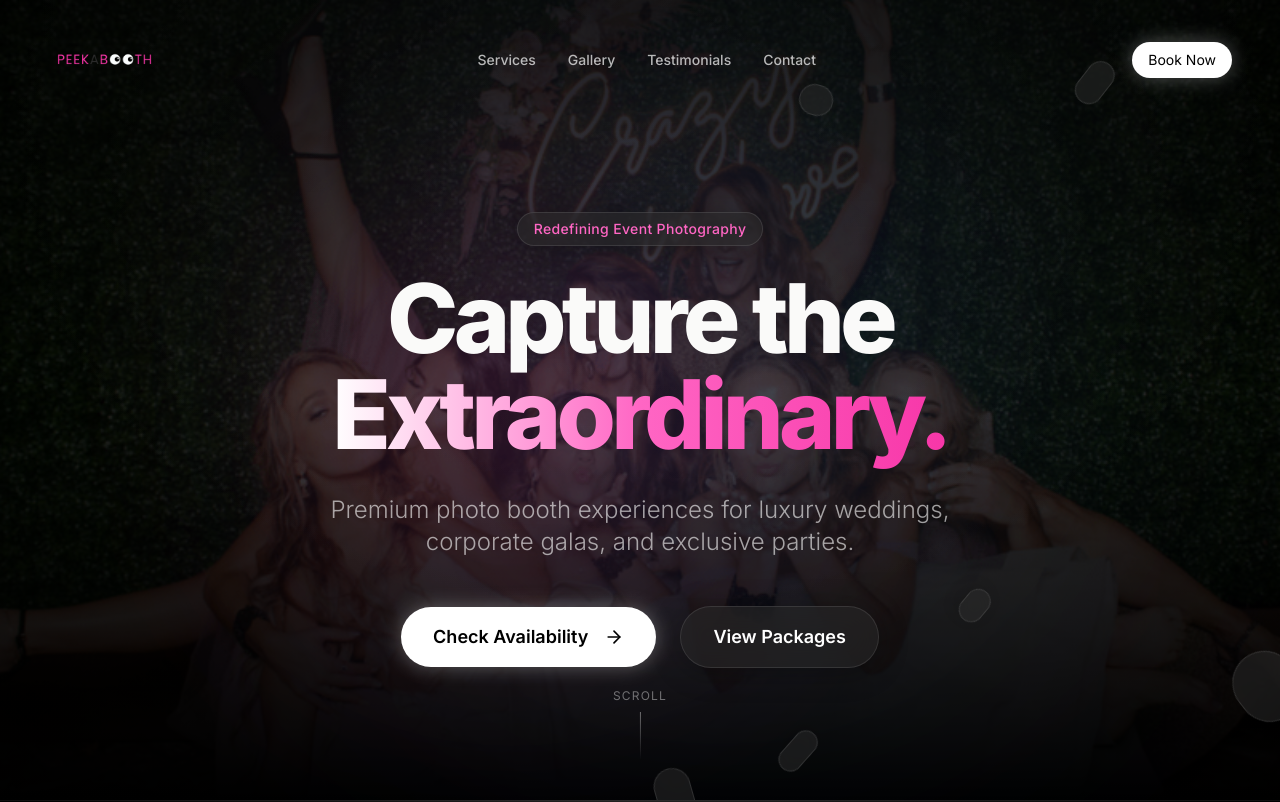
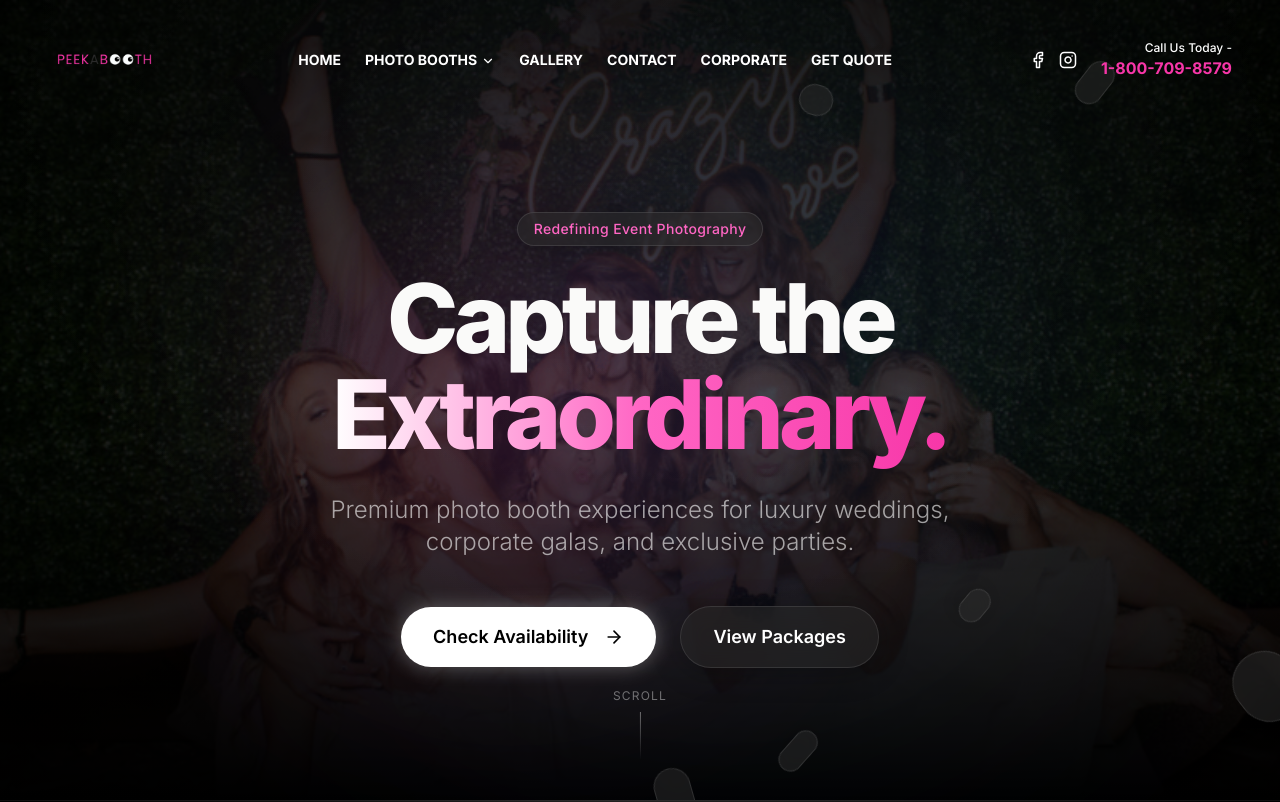
Before and after one commit to Sharmeen-Rauf/peekaboothusa, a Next.js app: page / in a window 1280 px wide. Shown: the top 802 px of the page. Built offline with nearby package versions, Linux system fonts and the light colour scheme.

Commit message:
feat: implement responsive Navbar component with scroll-aware styling and mobile menu transition

```diff
--- a/components/layout/Navbar.tsx
+++ b/components/layout/Navbar.tsx
@@ -3,14 +3,16 @@
 import { useState, useEffect } from "react";
 import { motion, useScroll, useMotionValueEvent } from "framer-motion";
 import { Button } from "@/components/ui/Button";
-import { Menu, X } from "lucide-react";
+import { Menu, X, Facebook, Instagram, ChevronDown } from "lucide-react";
 import Link from "next/link";
 
 const navLinks = [
-  { name: "Services", href: "#services" },
-  { name: "Gallery", href: "#gallery" },
-  { name: "Testimonials", href: "#testimonials" },
-  { name: "Contact", href: "#contact" },
+  { name: "HOME", href: "/" },
+  { name: "PHOTO BOOTHS", href: "#services", hasDropdown: true },
+  { name: "GALLERY", href: "#gallery" },
+  { name: "CONTACT", href: "#contact" },
+  { name: "CORPORATE", href: "#corporate" },
+  { name: "GET QUOTE", href: "#contact" },
 ];
 
 export default function Navbar() {
@@ -47,24 +49,36 @@ export default function Navbar() {
           </Link>
 
           {/* Desktop Nav */}
-          <nav className="hidden md:flex items-center gap-8">
+          <nav className="hidden lg:flex items-center gap-6">
             {navLinks.map((link) => (
               <Link
                 key={link.name}
                 href={link.href}
-                className="text-sm font-medium text-white/70 hover:text-white transition-colors relative group"
+                className="text-xs xl:text-sm font-bold text-white hover:text-brand-neon transition-colors relative group flex items-center gap-1"
               >
                 {link.name}
+                {link.hasDropdown && <ChevronDown size={14} className="mt-0.5" />}
                 <span className="absolute -bottom-1 left-0 w-0 h-0.5 bg-brand-neon transition-all duration-300 group-hover:w-full rounded-full"></span>
               </Link>
             ))}
           </nav>
 
-          {/* Desktop CTA */}
-          <div className="hidden md:block">
-            <Button size="sm" variant="primary">
-              Book Now
-            </Button>
+          {/* Desktop Right Side */}
+          <div className="hidden md:flex items-center gap-4 xl:gap-6">
+            <div className="flex items-center gap-3">
+              <a href="#" className="text-white hover:text-brand-neon transition-colors">
+                <Facebook size={18} />
+              </a>
+              <a href="#" className="text-white hover:text-brand-neon transition-colors">
+                <Instagram size={18} />
+              </a>
+            </div>
+            <div className="flex flex-col text-right leading-tight">
+              <span className="text-[10px] xl:text-xs font-medium text-white">Call Us Today -</span>
+              <a href="tel:1-800-709-8579" className="text-brand-neon font-bold text-sm xl:text-base hover:text-brand-glow transition-colors">
+                1-800-709-8579
+              </a>
+            </div>
           </div>
 
           {/* Mobile Menu Toggle */}
@@ -90,14 +104,29 @@ export default function Navbar() {
             key={link.name}
             href={link.href}
             onClick={() => setIsMobileOpen(false)}
-            className="text-2xl font-bold text-white hover:text-brand-neon transition-colors"
+            className="text-2xl font-bold text-white hover:text-brand-neon transition-colors flex items-center gap-2"
           >
             {link.name}
+            {link.hasDropdown && <ChevronDown size={20} />}
           </Link>
         ))}
-        <Button size="lg" className="mt-4" onClick={() => setIsMobileOpen(false)}>
-          Book Now
-        </Button>
+
+        <div className="mt-8 flex flex-col items-center gap-6">
+          <div className="flex flex-col text-center leading-tight">
+            <span className="text-sm font-medium text-white/80 mb-1">Call Us Today -</span>
+            <a href="tel:1-800-709-8579" className="text-brand-neon font-bold text-xl">
+              1-800-709-8579
+            </a>
+          </div>
+          <div className="flex items-center gap-6">
+            <a href="#" className="text-white hover:text-brand-neon transition-colors">
+              <Facebook size={24} />
+            </a>
+            <a href="#" className="text-white hover:text-brand-neon transition-colors">
+              <Instagram size={24} />
+            </a>
+          </div>
+        </div>
       </motion.div>
     </motion.header>
   );
```
